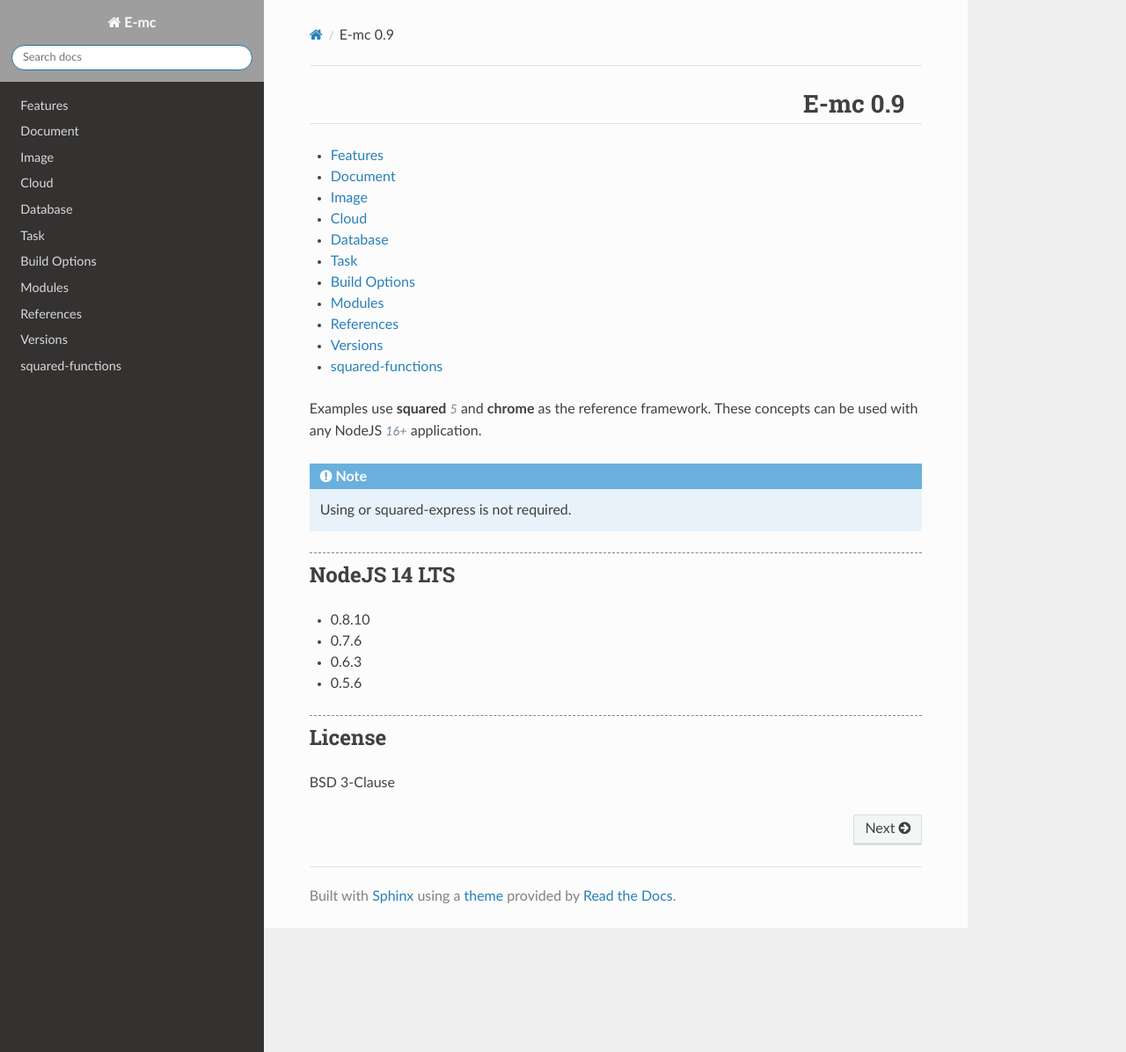
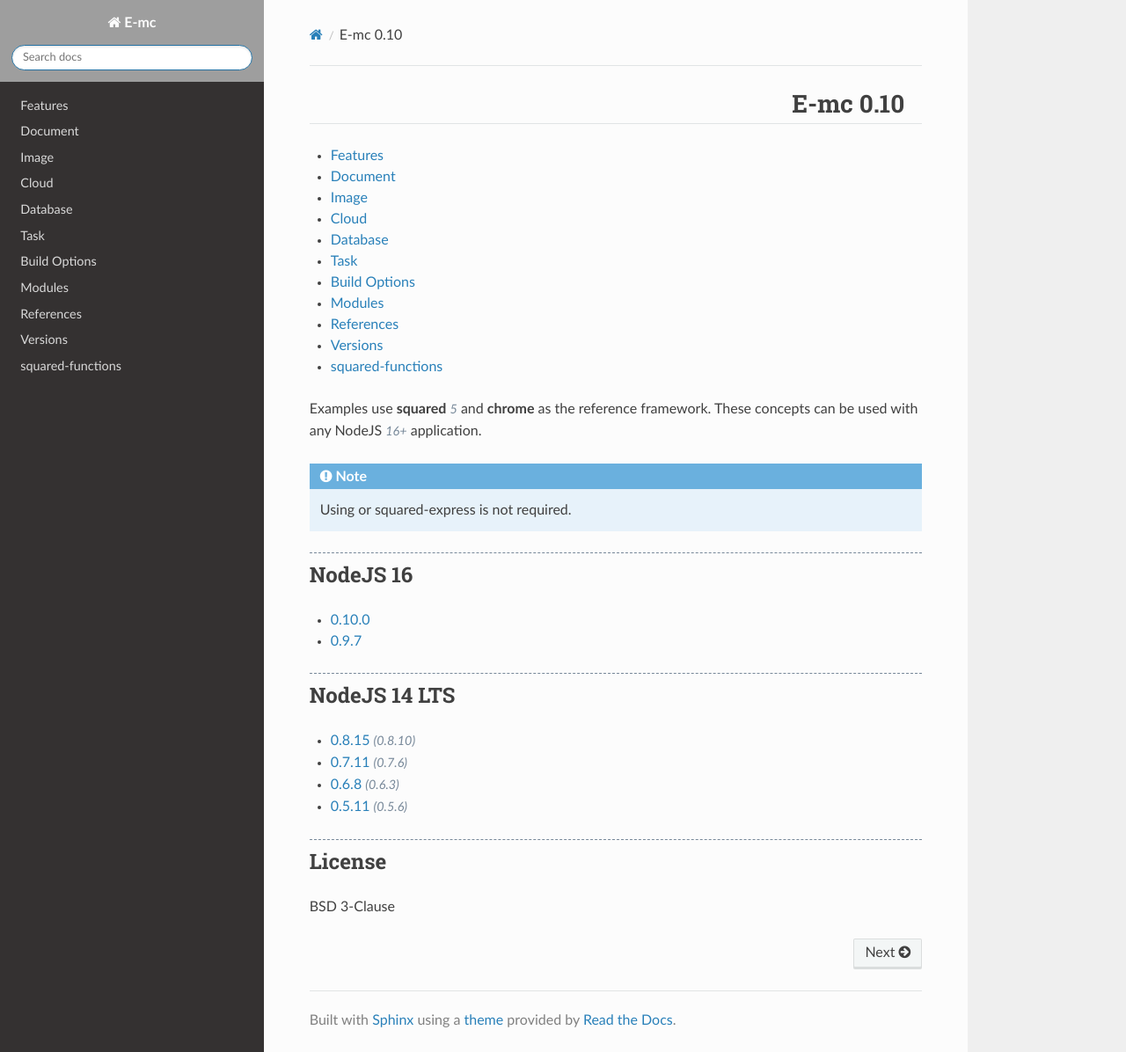
Before and after one commit to anpham6/chrome-docs, a Sphinx documentation site: the page built from source/index.rst, in a window 1280 px wide and 1196 px high. Shown: the whole window at 88% size. Built offline with Sphinx 7.4.7 and the Read the Docs theme 2.0.0, drawn with Linux system fonts in a browser that asks for light colours; grey boxes are pictures that could not be loaded.

```diff
--- a/source/conf.py
+++ b/source/conf.py
@@ -9,7 +9,7 @@
 project = 'E-mc'
 copyright = 'squared 2024'
 author = 'An Pham'
-release = '0.9.6'
+release = '0.10.0'
 
 # -- General configuration ---------------------------------------------------
 # https://www.sphinx-doc.org/en/master/usage/configuration.html#general-configuration
@@ -23,7 +23,7 @@ intersphinx_mapping = {
 templates_path = ['_templates']
 exclude_patterns = []
 
-primary_domain = 'js'
+primary_domain = 'py'
 highlight_language = 'json'
 pygments_style = 'abap'
 
@@ -38,7 +38,7 @@ rst_prolog = """
 
 html_theme = 'sphinx_rtd_theme'
 html_theme_options = {
-  'style_nav_header_background': 'url(https://e-mc.readthedocs.io/en/latest/_static/places/001.png);',
+  'style_nav_header_background': 'url(https://e-mc.readthedocs.io/en/latest/_static/places/002.png);',
   'navigation_depth': 3,
   'includehidden': False,
 }
--- a/source/document/settings.rst
+++ b/source/document/settings.rst
@@ -306,9 +306,12 @@ These are the latest server default settings for the :target:`chrome` framework.
 Changelog
 =========
 
+.. versionadded:: 5.3.0
+
+  - Transform plugin **eslint** format configuration :target:`lint-v9` was created.
+
 .. versionremoved:: 5.3.0
 
-  - Transform plugin **eslint** format configuration :target:`lint-v9` was created.
   - Transform plugins **html-minifier** | **uglify-js** are no longer supported.
 
 References
--- a/source/index.rst
+++ b/source/index.rst
@@ -1,6 +1,6 @@
-========
-E-mc 0.9
-========
+=========
+E-mc 0.10
+=========
 
 .. toctree::
   :maxdepth: 1
@@ -21,13 +21,19 @@ Examples use **squared** :alt:`5` and **chrome** as the reference framework. The
 
 .. note:: Using :external+android:doc:`squared <index>` or squared-express is not required.
 
+NodeJS 16
+=========
+
+- `0.10.0 <https://github.com/anpham6/e-mc/releases/tag/v0.10.0>`_
+- `0.9.7 <https://github.com/anpham6/e-mc/releases/tag/v0.9.7>`_
+
 NodeJS 14 LTS
 =============
 
-- 0.8.10
-- 0.7.6
-- 0.6.3
-- 0.5.6
+- `0.8.15 <https://github.com/anpham6/e-mc/releases/tag/v0.8.15>`_ :alt:`(0.8.10)`
+- `0.7.11 <https://github.com/anpham6/e-mc/releases/tag/v0.7.11>`_ :alt:`(0.7.6)`
+- `0.6.8 <https://github.com/anpham6/e-mc/releases/tag/v0.6.8>`_ :alt:`(0.6.3)`
+- `0.5.11 <https://github.com/anpham6/e-mc/releases/tag/v0.5.11>`_ :alt:`(0.5.6)`
 
 License
 =======
```
Also changed, not shown: README.md (+1 -1 lines).
